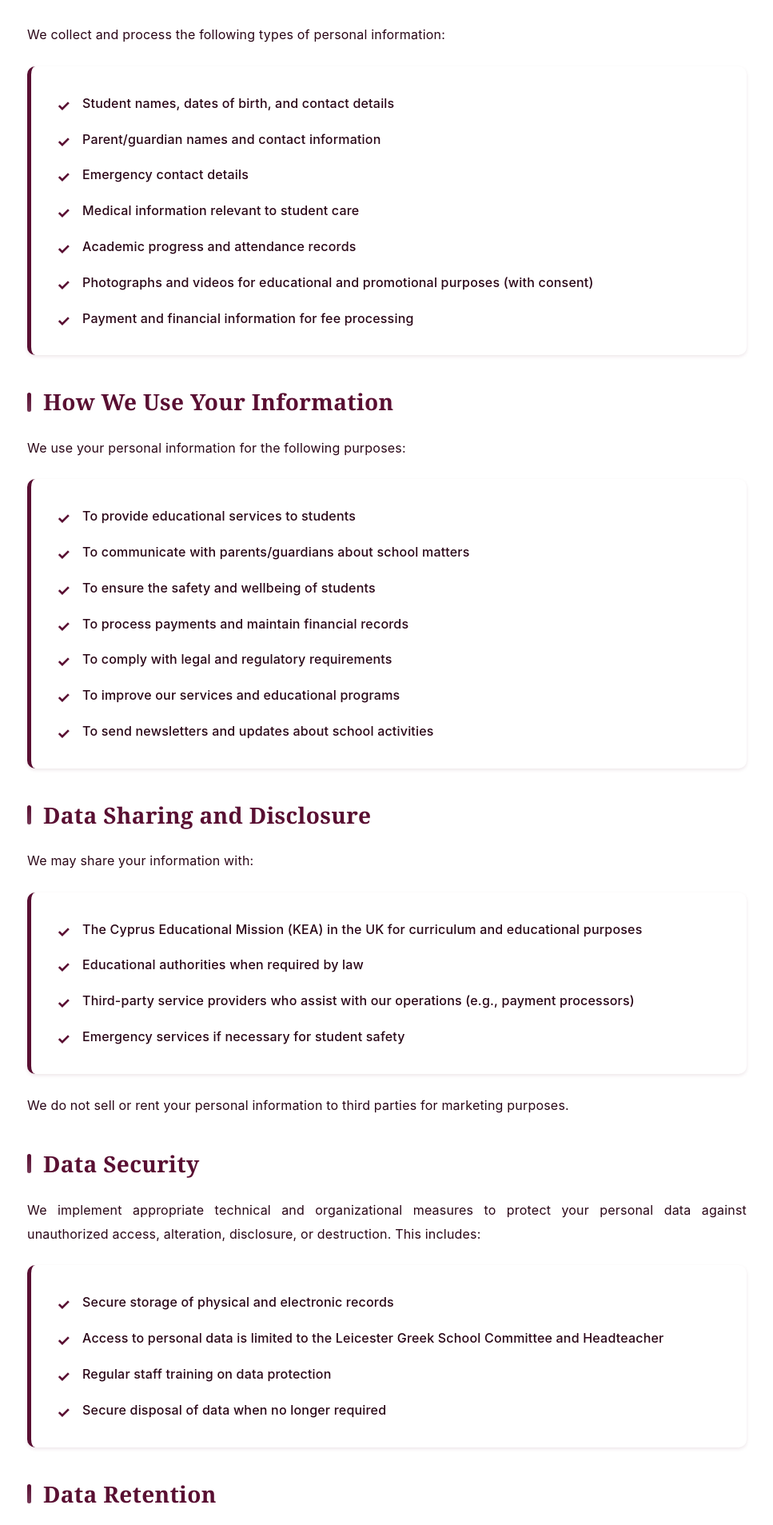
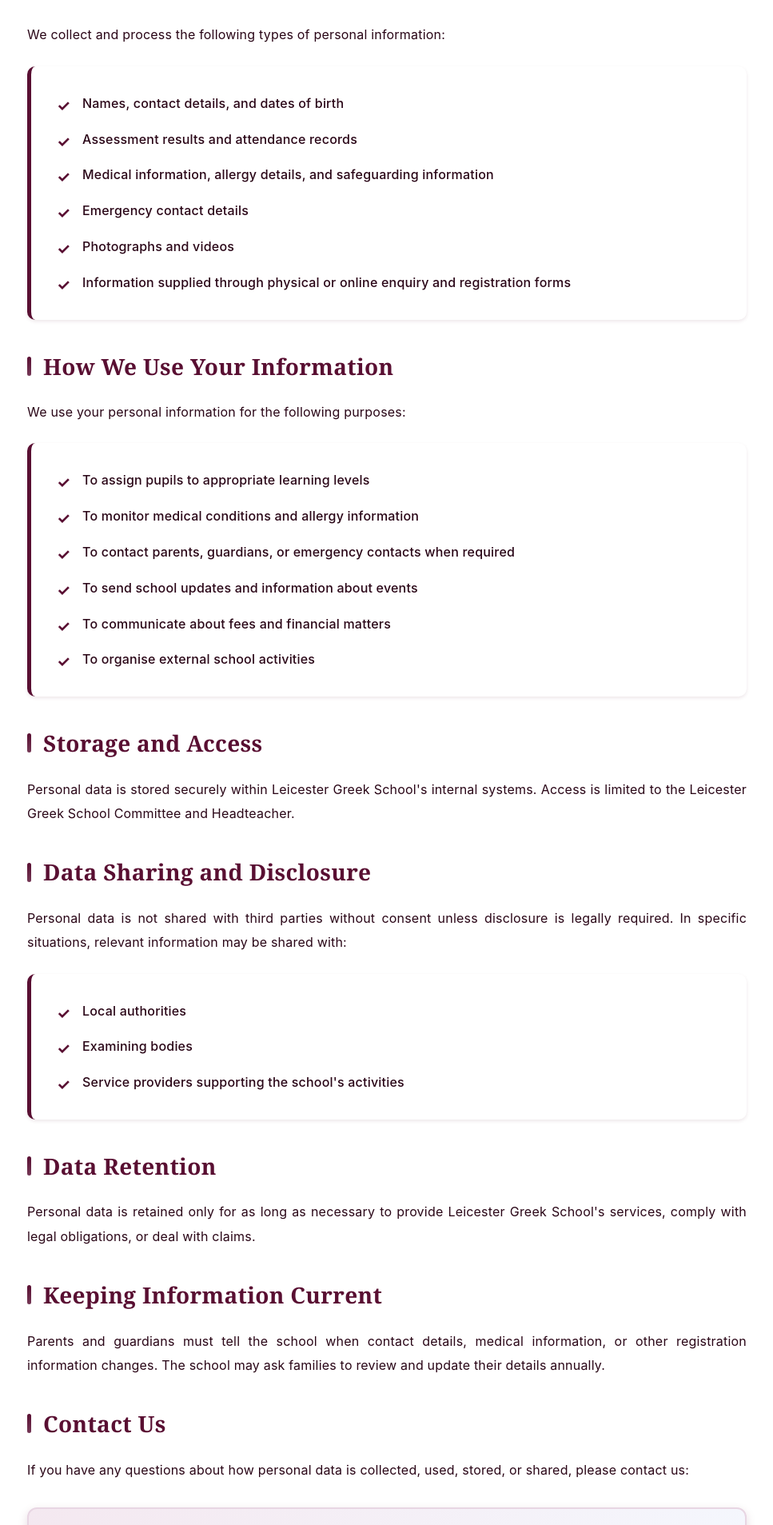
Before and after one commit to Leicester-Greek-School/website, a Vue app: page /privacy-policy in a window 1280 px wide. Shown: the part 713-2620 px from the top of the page at 80% size, without its empty margins (48-1015 px from the left). Built offline with nearby package versions, Linux system fonts and the light colour scheme.

Commit message:
Update privacy policy to conform with LGS school policies

```diff
--- a/src/views/PrivacyPolicy.vue
+++ b/src/views/PrivacyPolicy.vue
@@ -5,15 +5,14 @@
 
       <div class="policy-section">
         <p class="last-updated">
-          <strong>Last Updated:</strong> November 2025
+          <strong>Last Updated:</strong> 29 September 2026
         </p>
 
         <h3 class="section-title">Introduction</h3>
         <p class="text-justify">
-          Leicester Greek School (Saint Nicholas and Xenophon) is committed to protecting the privacy
-          and security of your personal information. This privacy policy describes how we collect, use,
-          and protect your personal data in accordance with the UK General Data Protection Regulation (UK GDPR)
-          and the Data Protection Act 2018.
+          Leicester Greek School's data protection policy applies to pupils, parents and guardians,
+          employees, and suppliers. It explains how the school uses and protects personal and
+          confidential information in accordance with UK data protection requirements.
         </p>
 
         <h3 class="section-title">Information We Collect</h3>
@@ -21,13 +20,12 @@
           We collect and process the following types of personal information:
         </p>
         <ul class="policy-list">
-          <li>Student names, dates of birth, and contact details</li>
-          <li>Parent/guardian names and contact information</li>
+          <li>Names, contact details, and dates of birth</li>
+          <li>Assessment results and attendance records</li>
+          <li>Medical information, allergy details, and safeguarding information</li>
           <li>Emergency contact details</li>
-          <li>Medical information relevant to student care</li>
-          <li>Academic progress and attendance records</li>
-          <li>Photographs and videos for educational and promotional purposes (with consent)</li>
-          <li>Payment and financial information for fee processing</li>
+          <li>Photographs and videos</li>
+          <li>Information supplied through physical or online enquiry and registration forms</li>
         </ul>
 
         <h3 class="section-title">How We Use Your Information</h3>
@@ -35,107 +33,54 @@
           We use your personal information for the following purposes:
         </p>
         <ul class="policy-list">
-          <li>To provide educational services to students</li>
-          <li>To communicate with parents/guardians about school matters</li>
-          <li>To ensure the safety and wellbeing of students</li>
-          <li>To process payments and maintain financial records</li>
-          <li>To comply with legal and regulatory requirements</li>
-          <li>To improve our services and educational programs</li>
-          <li>To send newsletters and updates about school activities</li>
+          <li>To assign pupils to appropriate learning levels</li>
+          <li>To monitor medical conditions and allergy information</li>
+          <li>To contact parents, guardians, or emergency contacts when required</li>
+          <li>To send school updates and information about events</li>
+          <li>To communicate about fees and financial matters</li>
+          <li>To organise external school activities</li>
         </ul>
+
+        <h3 class="section-title">Storage and Access</h3>
+        <p class="text-justify">
+          Personal data is stored securely within Leicester Greek School's internal systems. Access
+          is limited to the Leicester Greek School Committee and Headteacher.
+        </p>
 
         <h3 class="section-title">Data Sharing and Disclosure</h3>
         <p class="text-justify">
-          We may share your information with:
+          Personal data is not shared with third parties without consent unless disclosure is legally
+          required. In specific situations, relevant information may be shared with:
         </p>
         <ul class="policy-list">
-          <li>The Cyprus Educational Mission (KEA) in the UK for curriculum and educational purposes</li>
-          <li>Educational authorities when required by law</li>
-          <li>Third-party service providers who assist with our operations (e.g., payment processors)</li>
-          <li>Emergency services if necessary for student safety</li>
-        </ul>
-        <p class="text-justify">
-          We do not sell or rent your personal information to third parties for marketing purposes.
-        </p>
-
-        <h3 class="section-title">Data Security</h3>
-        <p class="text-justify">
-          We implement appropriate technical and organizational measures to protect your personal data
-          against unauthorized access, alteration, disclosure, or destruction. This includes:
-        </p>
-        <ul class="policy-list">
-          <li>Secure storage of physical and electronic records</li>
-          <li>Access to personal data is limited to the Leicester Greek School Committee and Headteacher</li>
-          <li>Regular staff training on data protection</li>
-          <li>Secure disposal of data when no longer required</li>
+          <li>Local authorities</li>
+          <li>Examining bodies</li>
+          <li>Service providers supporting the school's activities</li>
         </ul>
 
         <h3 class="section-title">Data Retention</h3>
         <p class="text-justify">
-          We retain personal data only for as long as necessary to fulfill the purposes for which it
-          was collected, or as required by law. Student records are typically retained for a period of
-          time after a student leaves the school, in accordance with educational record-keeping requirements.
+          Personal data is retained only for as long as necessary to provide Leicester Greek School's
+          services, comply with legal obligations, or deal with claims.
         </p>
 
-        <h3 class="section-title">Your Rights</h3>
+        <h3 class="section-title">Keeping Information Current</h3>
         <p class="text-justify">
-          Under UK GDPR, you have the following rights:
+          Parents and guardians must tell the school when contact details, medical information, or
+          other registration information changes. The school may ask families to review and update
+          their details annually.
         </p>
-        <ul class="policy-list">
-          <li><strong>Right of access:</strong> You can request a copy of the personal data we hold about you</li>
-          <li><strong>Right to rectification:</strong> You can request that we correct inaccurate data</li>
-          <li><strong>Right to erasure:</strong> You can request deletion of your data in certain circumstances</li>
-          <li><strong>Right to restrict processing:</strong> You can request that we limit how we use your data</li>
-          <li><strong>Right to data portability:</strong> You can request your data in a portable format</li>
-          <li><strong>Right to object:</strong> You can object to certain types of processing</li>
-          <li><strong>Right to withdraw consent:</strong> Where processing is based on consent, you can withdraw it at any time</li>
-        </ul>
-
-        <h3 class="section-title">Cookies and Website Usage</h3>
-        <p class="text-justify">
-          Our website may use cookies to improve user experience. Cookies are small text files stored
-          on your device. We use essential cookies for website functionality. You can control cookie
-          settings through your browser preferences.
-        </p>
-
-        <h3 class="section-title">Children's Privacy</h3>
-        <p class="text-justify">
-          As an educational institution working with children, we take extra care in protecting children's
-          personal data. Consent for processing children's data is obtained from parents or legal guardians
-          where required.
-        </p>
-
-        <h3 class="section-title">Changes to This Policy</h3>
-        <p class="text-justify">
-          We may update this privacy policy from time to time. Any changes will be posted on this page
-          with an updated revision date. We encourage you to review this policy periodically.
-        </p>
-
-        <h3 class="section-title">School Privacy Policy Document</h3>
-        <p class="text-justify">
-          For our complete and detailed Privacy Policy document, including specific procedures and contact
-          information for data protection inquiries, please download our full policy document:
-        </p>
-        <div class="policy-download">
-          <a href="/documents/Leicester_Greek_School_Privacy_Policy.pdf" class="btn btn-primary" target="_blank" rel="noopener noreferrer">
-            <i class="bi bi-file-pdf"></i> Download Full Privacy Policy (PDF)
-          </a>
-        </div>
 
         <h3 class="section-title">Contact Us</h3>
         <p class="text-justify">
-          If you have any questions about this privacy policy or wish to exercise your data protection
-          rights, please contact us:
+          If you have any questions about how personal data is collected, used, stored, or shared,
+          please contact us:
         </p>
         <div class="contact-box">
           <p><strong>Leicester Greek School</strong><br>
           Saint Nicholas and Xenophon<br>
           Headteacher: <a href="mailto:headteacher@leicestergreekschool.com">headteacher@leicestergreekschool.com</a><br>
           Leicester Greek School Committee: <a href="mailto:officers@leicestergreekschool.com">officers@leicestergreekschool.com</a></p>
-          <p>
-            You also have the right to lodge a complaint with the Information Commissioner's Office (ICO)
-            if you believe your data protection rights have been violated.
-          </p>
         </div>
       </div>
     </div>
@@ -244,41 +189,6 @@
 }
 
 
-.policy-download {
-  margin: 2rem 0;
-  padding: 2rem;
-  background: linear-gradient(135deg, var(--primary-light) 0%, #f8fbff 100%);
-  border-radius: 12px;
-  border: 2px solid var(--border-color);
-  text-align: center;
-}
-
-.btn-primary {
-  background: linear-gradient(135deg, var(--primary-color), var(--secondary-color));
-  border: none;
-  color: var(--white);
-  padding: 0.85rem 2rem;
-  font-size: 1rem;
-  font-weight: 700;
-  text-decoration: none;
-  border-radius: 8px;
-  display: inline-flex;
-  align-items: center;
-  gap: 0.5rem;
-  transition: var(--transition-smooth);
-  box-shadow: var(--shadow-md);
-}
-
-.btn-primary:hover {
-  transform: translateY(-2px);
-  box-shadow: var(--shadow-lg);
-  text-decoration: none;
-}
-
-.btn-primary i {
-  margin-right: 0.25rem;
-}
-
 .contact-box {
   background: linear-gradient(135deg, var(--primary-light) 0%, #f5f9ff 100%);
   padding: 2rem;
```
